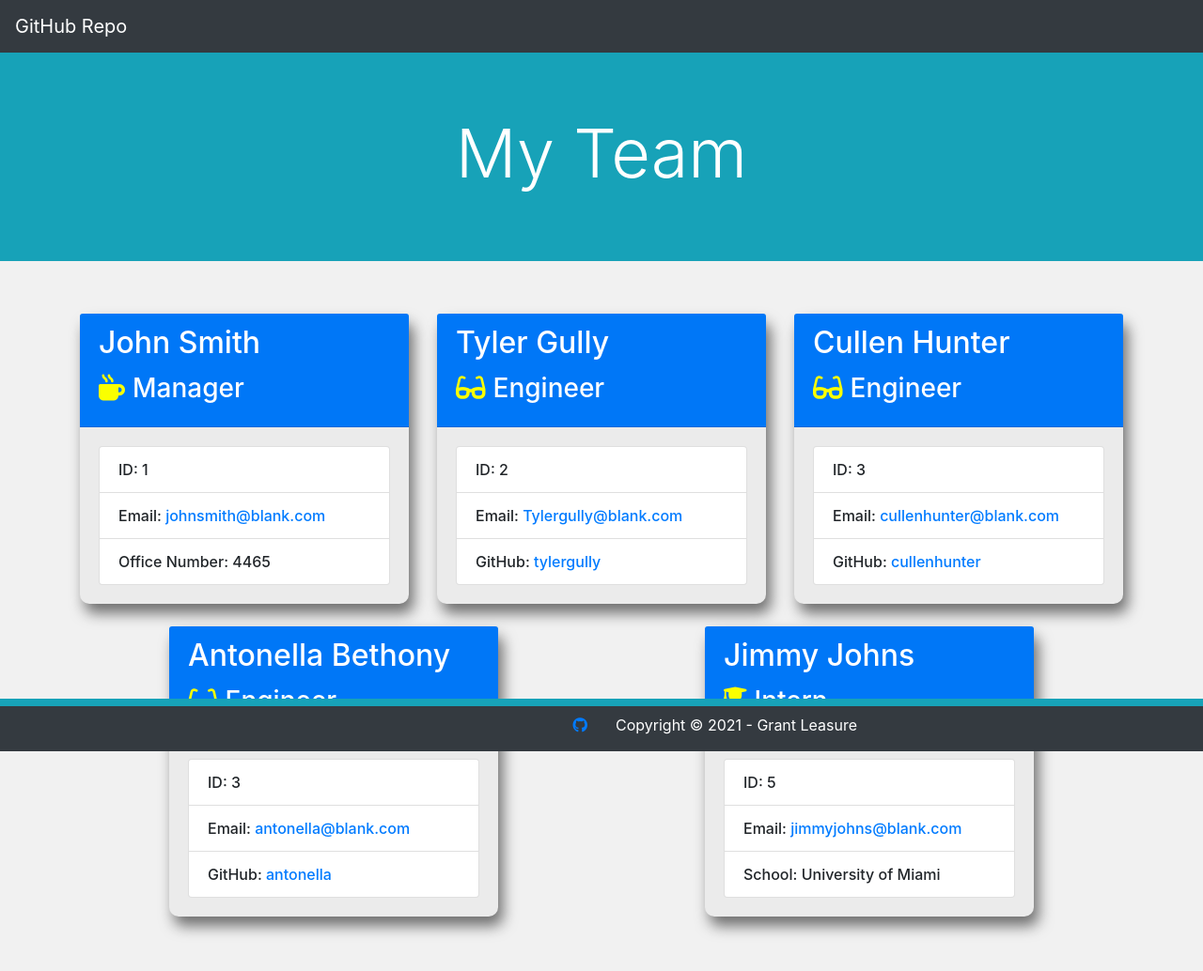
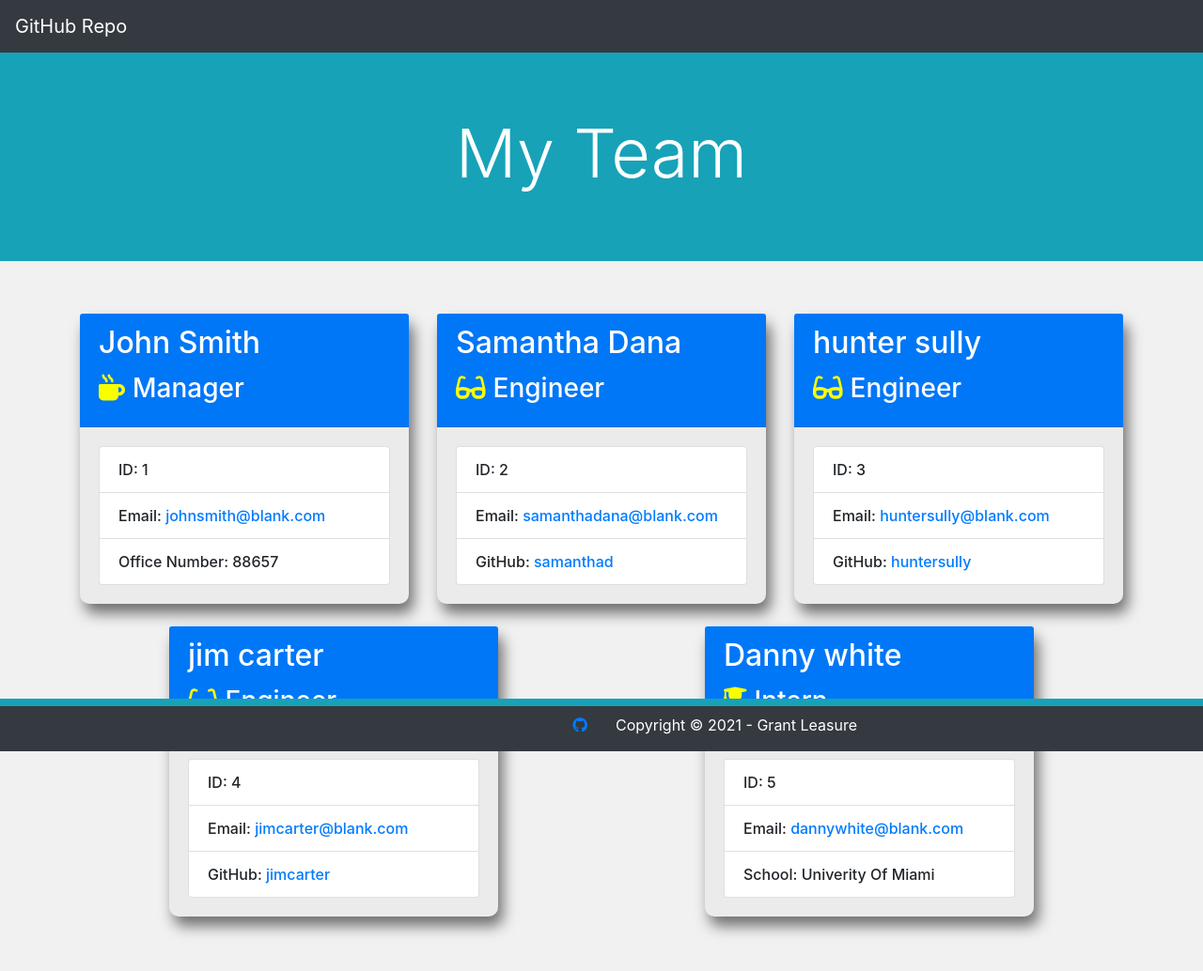
Before and after one commit to geleasure/profileGenerator, a website: page dist/index.html in a window 1280 px wide. Shown: the whole page at 94% size. Drawn offline with nearby package versions, Linux system fonts and the light colour scheme.

Commit message:
filmed video updated screenshot

```diff
--- a/dist/index.html
+++ b/dist/index.html
@@ -58,7 +58,7 @@
                         <ul class="list-group">
                             <li class="list-group-item">ID: 1</li>
                             <li class="list-group-item">Email: <a href="mailto:johnsmith@blank.com">johnsmith@blank.com</a></li>
-                            <li class="list-group-item">Office Number: 4465</li>
+                            <li class="list-group-item">Office Number: 88657</li>
                         </ul>
                     </div>
                 </div>
@@ -68,14 +68,14 @@
             <div class="col d-sm-flex justify-content-center">
                 <div class="card employee-card mt-4">
                     <div class="card-header">
-                        <h2 class="card-title">Tyler Gully</h2>
+                        <h2 class="card-title">Samantha Dana</h2>
                         <h3 class="card-title"><i class="fas fa-glasses mr-2"></i>Engineer</h3>
                     </div>
                     <div class="card-body">
                         <ul class="list-group">
                             <li class="list-group-item">ID: 2</li>
-                            <li class="list-group-item">Email: <a href="mailto:Tylergully@blank.com">Tylergully@blank.com</a></li>
-                            <li class="list-group-item">GitHub: <a href="https://github.com/tylergully" target="_blank">tylergully</a></li>
+                            <li class="list-group-item">Email: <a href="mailto:samanthadana@blank.com">samanthadana@blank.com</a></li>
+                            <li class="list-group-item">GitHub: <a href="https://github.com/samanthad" target="_blank">samanthad</a></li>
                         </ul>
                     </div>
                 </div>
@@ -85,14 +85,14 @@
             <div class="col d-sm-flex justify-content-center">
                 <div class="card employee-card mt-4">
                     <div class="card-header">
-                        <h2 class="card-title">Cullen Hunter</h2>
+                        <h2 class="card-title">hunter sully</h2>
                         <h3 class="card-title"><i class="fas fa-glasses mr-2"></i>Engineer</h3>
                     </div>
                     <div class="card-body">
                         <ul class="list-group">
                             <li class="list-group-item">ID: 3</li>
-                            <li class="list-group-item">Email: <a href="mailto:cullenhunter@blank.com">cullenhunter@blank.com</a></li>
-                            <li class="list-group-item">GitHub: <a href="https://github.com/cullenhunter" target="_blank">cullenhunter</a></li>
+                            <li class="list-group-item">Email: <a href="mailto:huntersully@blank.com">huntersully@blank.com</a></li>
+                            <li class="list-group-item">GitHub: <a href="https://github.com/huntersully" target="_blank">huntersully</a></li>
                         </ul>
                     </div>
                 </div>
@@ -102,14 +102,14 @@
             <div class="col d-sm-flex justify-content-center">
                 <div class="card employee-card mt-4">
                     <div class="card-header">
-                        <h2 class="card-title">Antonella Bethony</h2>
+                        <h2 class="card-title">jim carter</h2>
                         <h3 class="card-title"><i class="fas fa-glasses mr-2"></i>Engineer</h3>
                     </div>
                     <div class="card-body">
                         <ul class="list-group">
-                            <li class="list-group-item">ID: 3</li>
-                            <li class="list-group-item">Email: <a href="mailto:antonella@blank.com">antonella@blank.com</a></li>
-                            <li class="list-group-item">GitHub: <a href="https://github.com/antonella" target="_blank">antonella</a></li>
+                            <li class="list-group-item">ID: 4</li>
+                            <li class="list-group-item">Email: <a href="mailto:jimcarter@blank.com">jimcarter@blank.com</a></li>
+                            <li class="list-group-item">GitHub: <a href="https://github.com/jimcarter" target="_blank">jimcarter</a></li>
                         </ul>
                     </div>
                 </div>
@@ -119,14 +119,14 @@
             <div class="col d-sm-flex justify-content-center">
                 <div class="card employee-card mt-4">
                     <div class="card-header">
-                        <h2 class="card-title">Jimmy Johns</h2>
+                        <h2 class="card-title">Danny white</h2>
                         <h3 class="card-title"><i class="fas fa-user-graduate mr-2"></i>Intern</h3>
                     </div>
                     <div class="card-body">
                         <ul class="list-group">
                             <li class="list-group-item">ID: 5</li>
-                            <li class="list-group-item">Email: <a href="mailto:jimmyjohns@blank.com">jimmyjohns@blank.com</a></li>
-                            <li class="list-group-item">School: University of Miami</li>
+                            <li class="list-group-item">Email: <a href="mailto:dannywhite@blank.com">dannywhite@blank.com</a></li>
+                            <li class="list-group-item">School: Univerity Of Miami</li>
                         </ul>
                     </div>
                 </div>
```
Also changed, not shown: README_img/screenshot_01.PNG.
